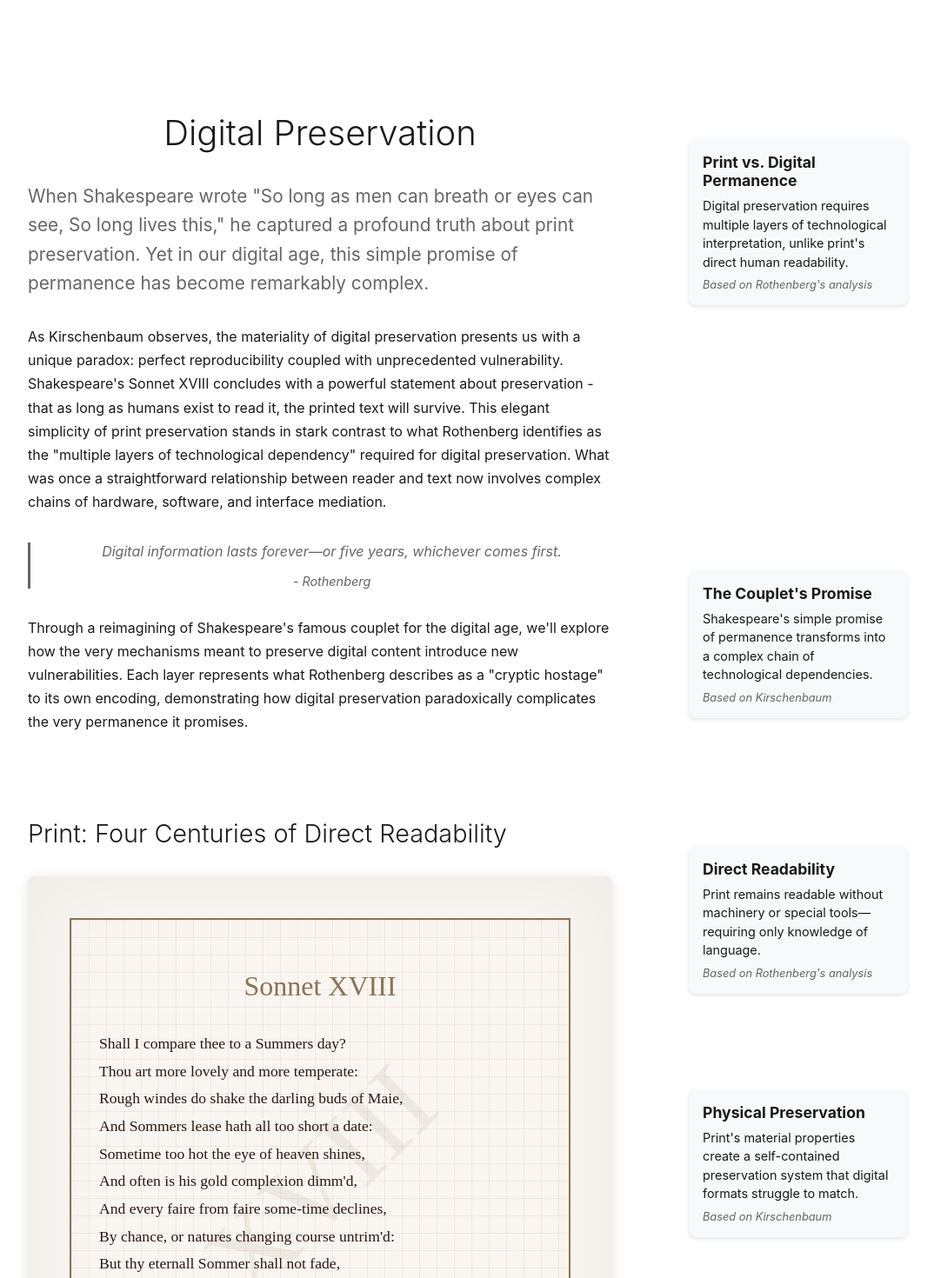
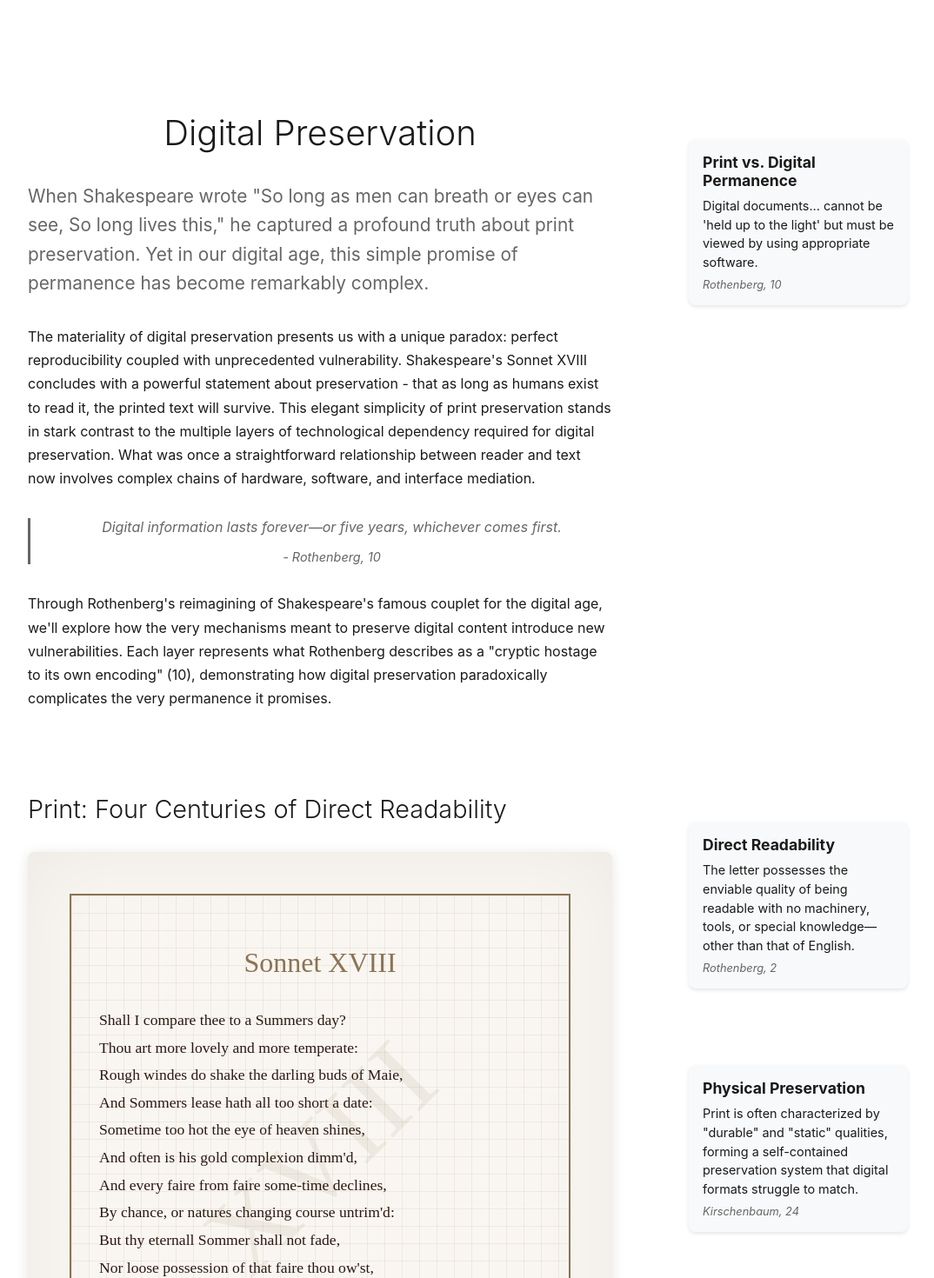
Before and after one commit to erichobson/404-paradox, a SvelteKit app: page /preservation in a window 1280 px wide. Shown: the top 1470 px of the page at 87% size, without its empty margins (72-1146 px from the left). Built offline with nearby package versions, Linux system fonts and the light colour scheme; a web font is replaced by a local one.

Commit message:
Updated sources

```diff
--- a/src/routes/preservation/components/DigitalVersion.svelte
+++ b/src/routes/preservation/components/DigitalVersion.svelte
@@ -85,9 +85,9 @@
     <div class="digital-manuscript" data-note-id="digital-paradox">
         <div class="metadata-header">
             <div class="file-info">
-                <span>File: sonnet18.digital</span>
+                <span>File: sonnet18.txt</span>
                 <span>Format: UTF-8</span>
-                <span>Created: 1985</span>
+                <span>Created: 1995</span>
             </div>
         </div>
         <div class="content-wrapper">
--- a/src/routes/preservation/components/Introduction.svelte
+++ b/src/routes/preservation/components/Introduction.svelte
@@ -12,16 +12,16 @@
 
     <div class="content-block">
         <p>
-            As Kirschenbaum observes, the materiality of digital preservation
-            presents us with a unique paradox: perfect reproducibility coupled
-            with unprecedented vulnerability. Shakespeare's Sonnet XVIII
-            concludes with a powerful statement about preservation - that as
-            long as humans exist to read it, the printed text will survive. This
-            elegant simplicity of print preservation stands in stark contrast to
-            what Rothenberg identifies as the "multiple layers of technological
-            dependency" required for digital preservation. What was once a
-            straightforward relationship between reader and text now involves
-            complex chains of hardware, software, and interface mediation.
+            The materiality of digital preservation presents us with a unique
+            paradox: perfect reproducibility coupled with unprecedented
+            vulnerability. Shakespeare's Sonnet XVIII concludes with a powerful
+            statement about preservation - that as long as humans exist to read
+            it, the printed text will survive. This elegant simplicity of print
+            preservation stands in stark contrast to the multiple layers of
+            technological dependency required for digital preservation. What was
+            once a straightforward relationship between reader and text now
+            involves complex chains of hardware, software, and interface
+            mediation.
         </p>
     </div>
 
@@ -32,12 +32,12 @@
 
     <div class="content-block">
         <p>
-            Through a reimagining of Shakespeare's famous couplet for the
-            digital age, we'll explore how the very mechanisms meant to preserve
-            digital content introduce new vulnerabilities. Each layer represents
-            what Rothenberg describes as a "cryptic hostage" to its own
-            encoding, demonstrating how digital preservation paradoxically
-            complicates the very permanence it promises.
+            Through Rothenberg's reimagining of Shakespeare's famous couplet for
+            the digital age, we'll explore how the very mechanisms meant to
+            preserve digital content introduce new vulnerabilities. Each layer
+            represents what Rothenberg describes as a "cryptic hostage to its
+            own encoding" (10), demonstrating how digital preservation
+            paradoxically complicates the very permanence it promises.
         </p>
     </div>
 </section>
--- a/src/routes/preservation/data/content.js
+++ b/src/routes/preservation/data/content.js
@@ -18,56 +18,49 @@ export const preservationContent = {
         title: "Digital Preservation",
         content: "When Shakespeare wrote \"So long as men can breath or eyes can see, So long lives this,\" he captured a profound truth about print preservation. Yet in our digital age, this simple promise of permanence has become remarkably complex.",
         quote: "Digital information lasts forever—or five years, whichever comes first.",
-        source: "Rothenberg"
+        source: "Rothenberg, 10"
     },
     sideNotes: [
         {
             id: "intro-paradox",
             title: "Print vs. Digital Permanence",
-            content: "Digital preservation requires multiple layers of technological interpretation, unlike print's direct human readability.",
-            source: "Based on Rothenberg's analysis",
-            section: "introduction"
-        },
-        {
-            id: "intro-couplet",
-            title: "The Couplet's Promise",
-            content: "Shakespeare's simple promise of permanence transforms into a complex chain of technological dependencies.",
-            source: "Based on Kirschenbaum",
+            content: "Digital documents... cannot be 'held up to the light' but must be viewed by using appropriate software.",
+            source: "Rothenberg, 10",
             section: "introduction"
         },
         {
             id: "print-durability",
             title: "Direct Readability",
-            content: "Print remains readable without machinery or special tools—requiring only knowledge of language.",
-            source: "Based on Rothenberg's analysis",
+            content: "The letter possesses the enviable quality of being readable with no machinery, tools, or special knowledge—other than that of English.",
+            source: "Rothenberg, 2",
             section: "print"
         },
         {
             id: "print-materiality",
             title: "Physical Preservation",
-            content: "Print's material properties create a self-contained preservation system that digital formats struggle to match.",
-            source: "Based on Kirschenbaum",
+            content: "Print is often characterized by \"durable\" and \"static\" qualities, forming a self-contained preservation system that digital formats struggle to match.",
+            source: "Kirschenbaum, 24",
             section: "print"
         },
         {
             id: "digital-rewrite",
             title: "Digital Dependencies",
-            content: "Each layer of technology represents a potential point of failure in digital preservation.",
-            source: "Based on Rothenberg",
+            content: "These programs in turn depend on particular versions of operating systems, which may also become obsolete, requiring further levels of emulation.",
+            source: "Rothenberg, 15",
             section: "digital"
         },
         {
             id: "digital-paradox",
             title: "Preservation Paradox",
-            content: "Preservation technology itself becomes a barrier to accessing digital content.",
-            source: "Based on Rothenberg",
+            content: "The very technologies intended to preserve digital content can become barriers to accessing it. As hardware, software, and operating systems required to interpret digital files become obsolete, they hinder future access to digital content.",
+            source: "Rothenberg, 10-11",
             section: "digital"
         },
         {
             id: "layers-process",
             title: "Layer Dependencies",
-            content: "Failure at any level—hardware, software, or encoding—can render digital content inaccessible.",
-            source: "Based on Rothenberg",
+            content: "A single break in this chain can render digital information inaccessible.",
+            source: "Rothenberg, 11",
             section: "layers"
         }
     ]
```
Also changed, not shown: src/routes/conclusion/+page.svelte (+14 -16 lines), src/routes/decay/+page.svelte (+22 -18 lines), src/routes/interface/+page.svelte (+2 -6 lines).
